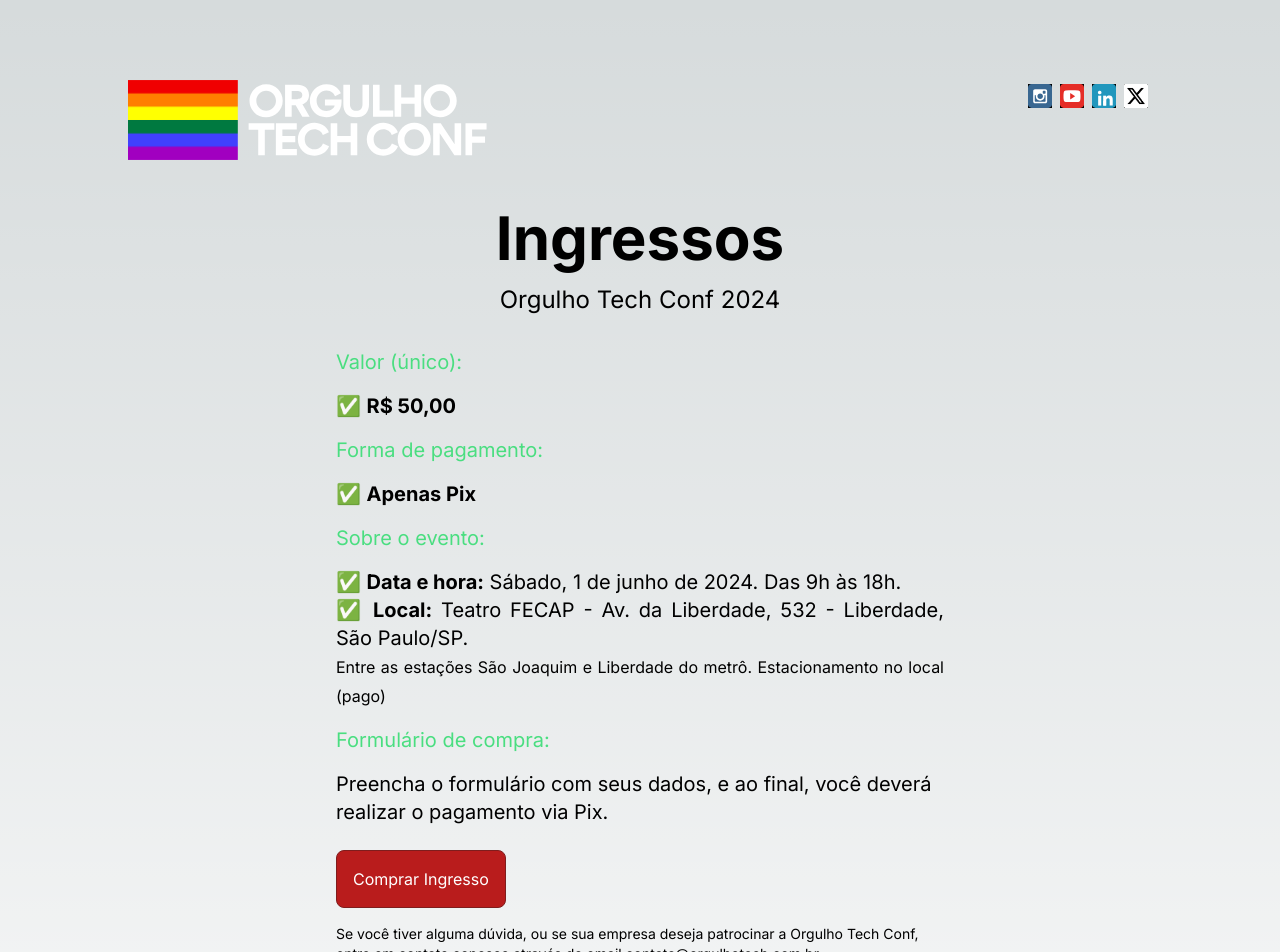
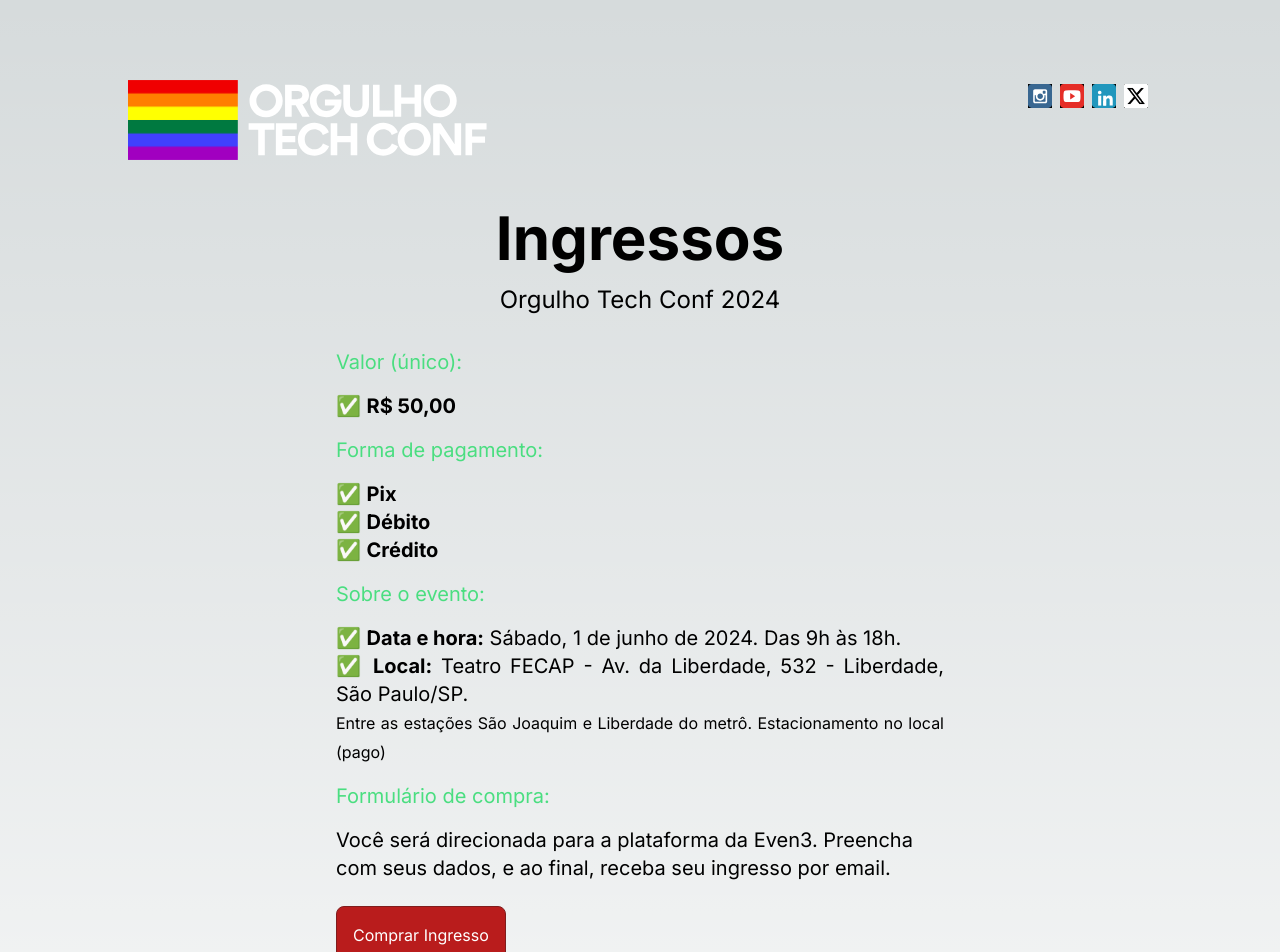
Before and after one commit to danvitoriano/orgulhotech, a Next.js app: page /ingressos in a window 1280 px wide. Shown: the top 952 px of the page. Built offline with nearby package versions, Linux system fonts and the light colour scheme.

Commit message:
add eve3 tickets page

```diff
--- a/src/app/ingressos/page.tsx
+++ b/src/app/ingressos/page.tsx
@@ -13,7 +13,9 @@
         Forma de pagamento:
       </p>
       <p className="text-lg lg:text-xl mt-4 text-justify">
-        ✅ <b>Apenas Pix</b>
+        ✅ <b>Pix</b> <br />
+        ✅ <b>Débito</b> <br />
+        ✅ <b>Crédito</b>
       </p>
       <p className="text-lg lg:text-xl mt-4 text-justify text-green-400">
         Sobre o evento:
@@ -31,14 +33,13 @@
         Formulário de compra:
       </p>
       <p className="text-lg lg:text-xl mt-4 text-left">
-        Preencha o formulário com seus dados, e ao final, você deverá realizar o
-        pagamento via Pix.
+      Você será direcionada para a plataforma da Even3. Preencha com seus dados, e ao final, receba seu ingresso por email.
       </p>
       <br />
 
       <a
         className="group max-w-fit rounded-lg bg-red-700 border border-red-900 p-2 transition-colors hover:border-red-950 hover:bg-red-700 hover:dark:border-red-950 hover:dark:bg-red-800"
-        href="https://forms.gle/oJYZUCBz3xvUsHTq6"
+        href="https://www.even3.com.br/orgulho-tech-conf/"
         target="_blank"
       >
         <p className="text-base m-2 text-left text-white">Comprar Ingresso</p>
```
